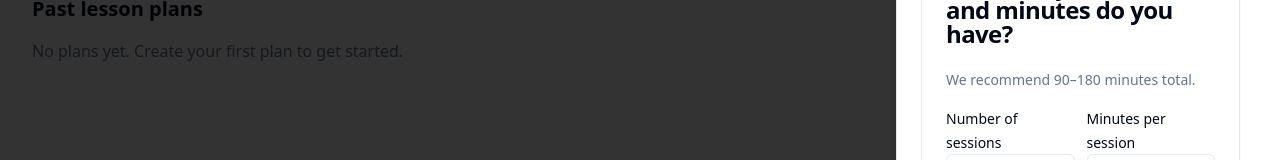
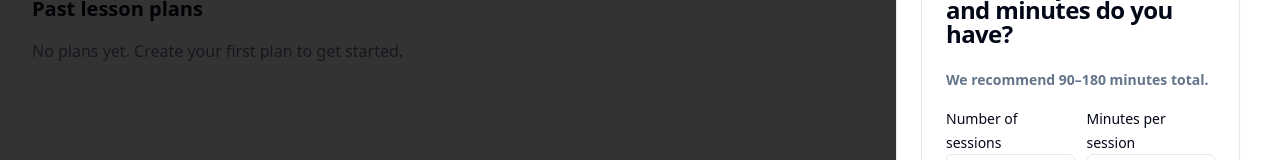
Before and after one commit to liujingren-max/WAG-planner, a React (Vite) app: page / in a window 1280 px wide. Both pictures are taken after a click on the button "Create new lesson plan". Shown: the part 329-489 px from the top of the page. Built offline with nearby package versions, Linux system fonts and the light colour scheme.

Commit message:
Bold recommendation text
Bold the recommendation text "We recommend 90–180 minutes total." in the SparkySheet component.

```diff
--- a/src/components/SparkySheet.tsx
+++ b/src/components/SparkySheet.tsx
@@ -206,7 +206,7 @@ export default function SparkySheet({
                 <CardTitle>How many sessions and minutes do you have?</CardTitle>
               </CardHeader>
               <CardContent className="space-y-4">
-                <p className="text-sm text-muted-foreground">We recommend 90–180 minutes total.</p>
+                <p className="text-sm text-muted-foreground font-semibold">We recommend 90–180 minutes total.</p>
 
                 <div className="grid grid-cols-2 gap-3">
                   <div>
```
